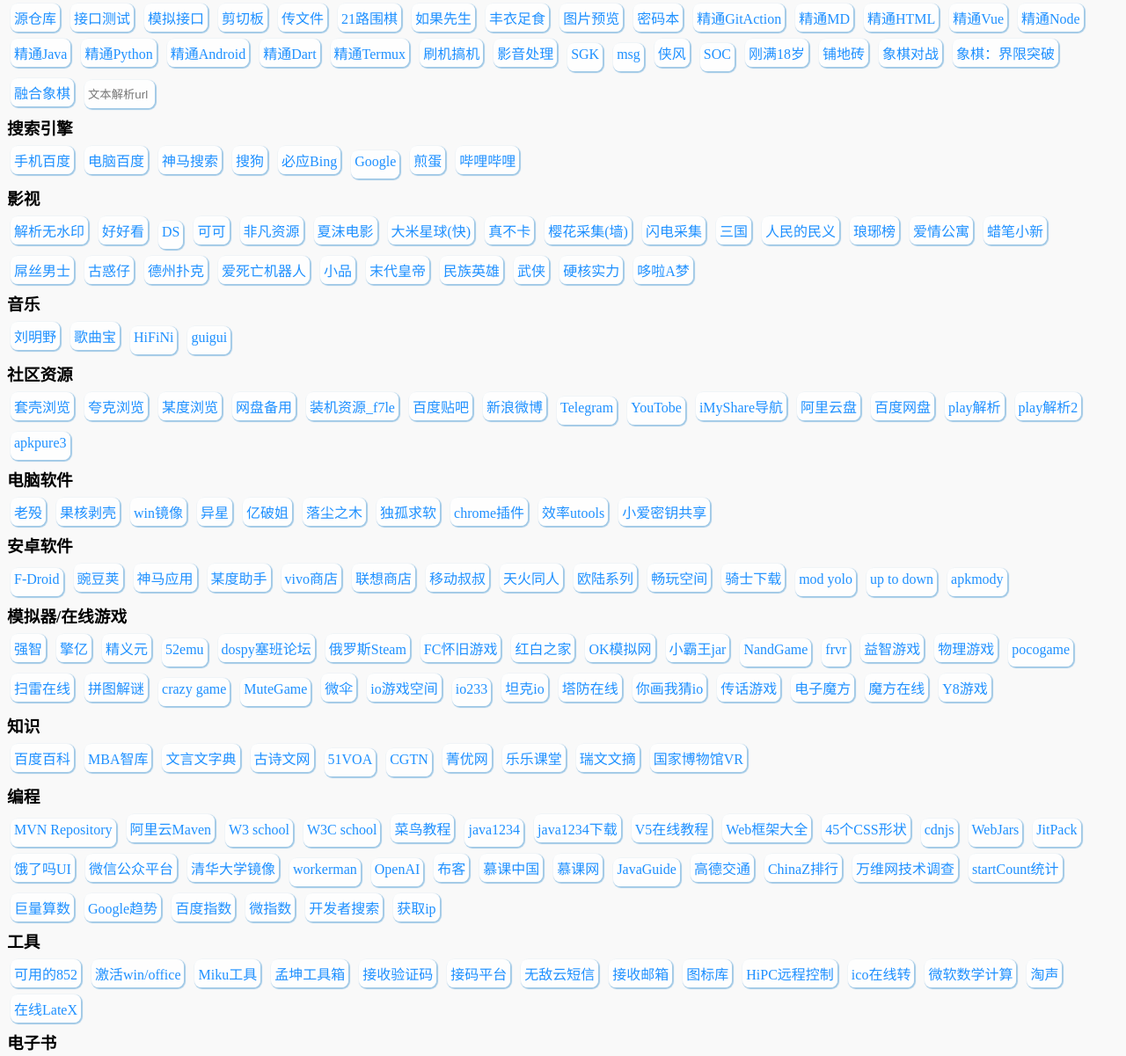
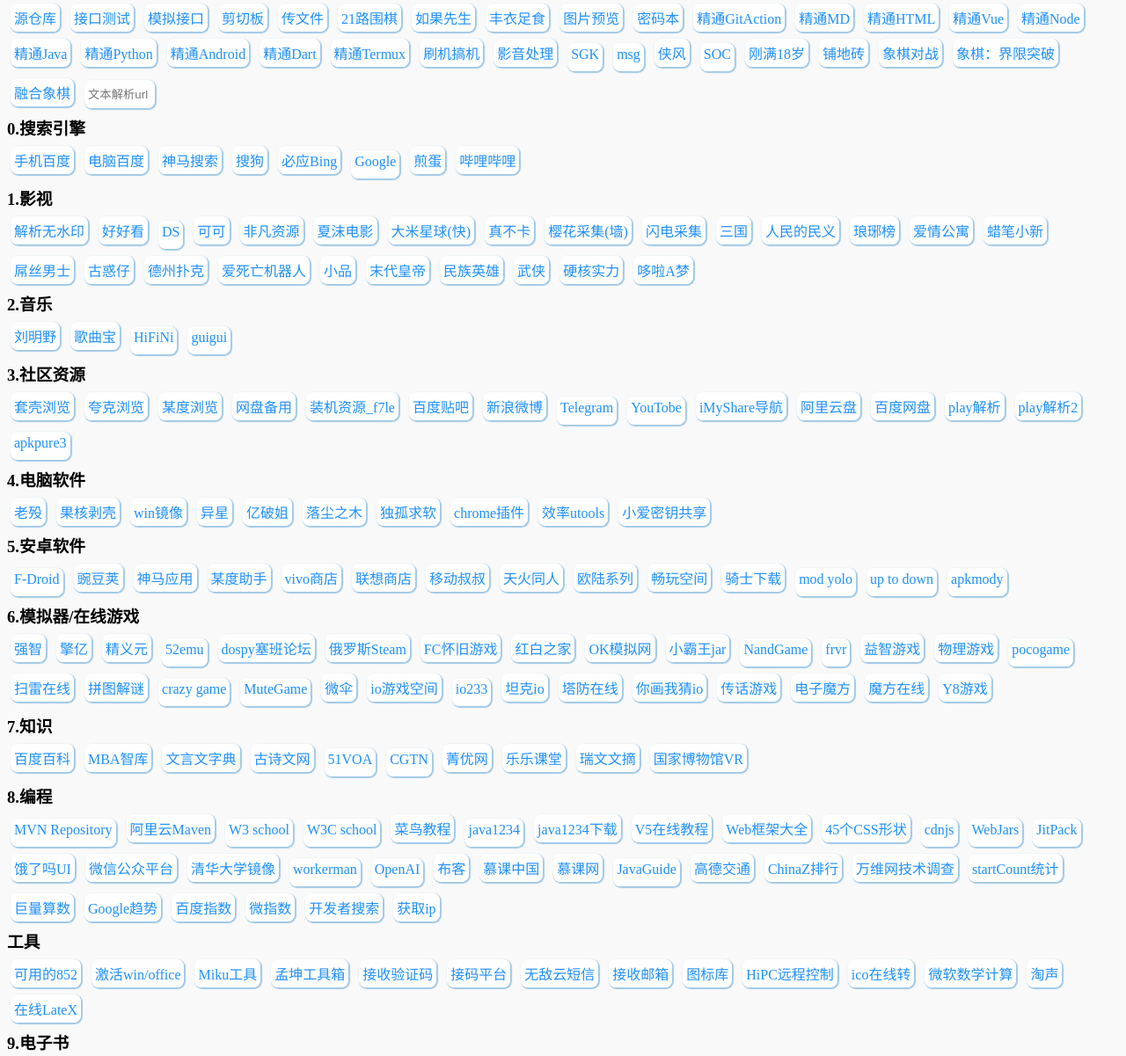
Before and after one commit to hishere/hishere.github.io, a plain HTML site: page index.html in a window 1280 px wide. Shown: the part 108-1309 px from the top of the page at 88% size. Drawn offline with Linux system fonts and the light colour scheme; no server answers.

Commit message:
更新 index.html

```diff
--- a/index.html
+++ b/index.html
@@ -103,7 +103,7 @@
         <a href="./chess/chessMix.html">融合象棋</a>
         <input type="text" id="txturl" placeholder="文本解析url" />
     </span>
-    <h3>搜索引擎</h3>
+    <h3>0.搜索引擎</h3>
     <span>
         <a href="http://m.baidu.com/">手机百度</a>
         <a href="http://www.baidu.com/">电脑百度</a>
@@ -114,7 +114,7 @@
         <a href="http://i.jandan.net">煎蛋</a>
         <a href="https://www.bilibili.com">哔哩哔哩</a>
     </span>
-    <h3>影视</h3>
+    <h3>1.影视</h3>
     <span>
         <a href="https://dy.kukutool.com/">解析无水印</a>
         <a href="https://hhkan.app">好好看</a>
@@ -146,14 +146,14 @@
         <a href="https://43.248.139.19:12210/dlam.m3u8">哆啦A梦</a>
 
     </span>
-    <h3>音乐</h3>
+    <h3>2.音乐</h3>
     <span>
         <a href="http://tools.liumingye.cn">刘明野</a>
         <a href="https://www.gequbao.com">歌曲宝</a>
         <a href="https://hifini.net">HiFiNi</a>
         <a href="https://cenguigui.cn">guigui</a>
     </span>
-    <h3>社区资源</h3>
+    <h3>3.社区资源</h3>
     <span>
         <a href="https://proxy.edgeone.pp.ua">套壳浏览</a>
         <a href="https://bw.01233.xyz/quark">夸克浏览</a>
@@ -171,7 +171,7 @@
         <a href="https://www.apkmirror.com/">play解析2</a>
         <a href="https://m.apkpure.com/cn">apkpure3</a>
     </span>
-    <h3>电脑软件</h3>
+    <h3>4.电脑软件</h3>
     <span>
         <a href="https://www.mpyit.com">老殁</a>
         <a href="https://www.ghxi.com">果核剥壳</a>
@@ -189,7 +189,7 @@
         <a href="https://u.tools">效率utools</a>
         <a href="http://webact.185.hk/sharedkey.php">小爱密钥共享</a>
     </span>
-    <h3>安卓软件</h3>
+    <h3>5.安卓软件</h3>
     <span>
         <a href="https://f-droid.org/">F-Droid</a>
         <a href="https://m.wandoujia.com">豌豆荚</a>
@@ -209,7 +209,7 @@
         <a href="https://cn.uptodown.com/android">up to down</a>
         <a href="https://apkmody.io">apkmody</a>
     </span>
-    <h3>模拟器/在线游戏</h3>
+    <h3>6.模拟器/在线游戏</h3>
     <span>
         <a href="https://store.hzqiangzhi.cn/">强智</a>
         <a href="https://blog.hnqydzkj.cn/">擎亿</a>
@@ -247,7 +247,7 @@
 
         <a href="https://zh.y8.com">Y8游戏</a>
     </span>
-    <h3>知识</h3>
+    <h3>7.知识</h3>
     <span>
         <a href="https://baike.baidu.com">百度百科</a>
         <a href="https://www.mbalib.com">MBA智库</a>
@@ -260,7 +260,7 @@
         <a href="https://www.rwtext.com">瑞文文摘</a>
         <a href="http://www.chnmuseum.cn/Portals/0/web/vr">国家博物馆VR</a>
     </span>
-    <h3>编程</h3>
+    <h3>8.编程</h3>
     <span>
         <a href="https://mvnrepository.com">MVN Repository</a>
         <a href="https://developer.aliyun.com/mvn/view">阿里云Maven</a>
@@ -326,7 +326,7 @@
 
         <a href="https://www.latexlive.com">在线LateX</a>
     </span>
-    <h3>电子书</h3>
+    <h3>9.电子书</h3>
     <span>
         <a href="https://www.jb51.net/books">脚本之家电子书</a>
 
```
